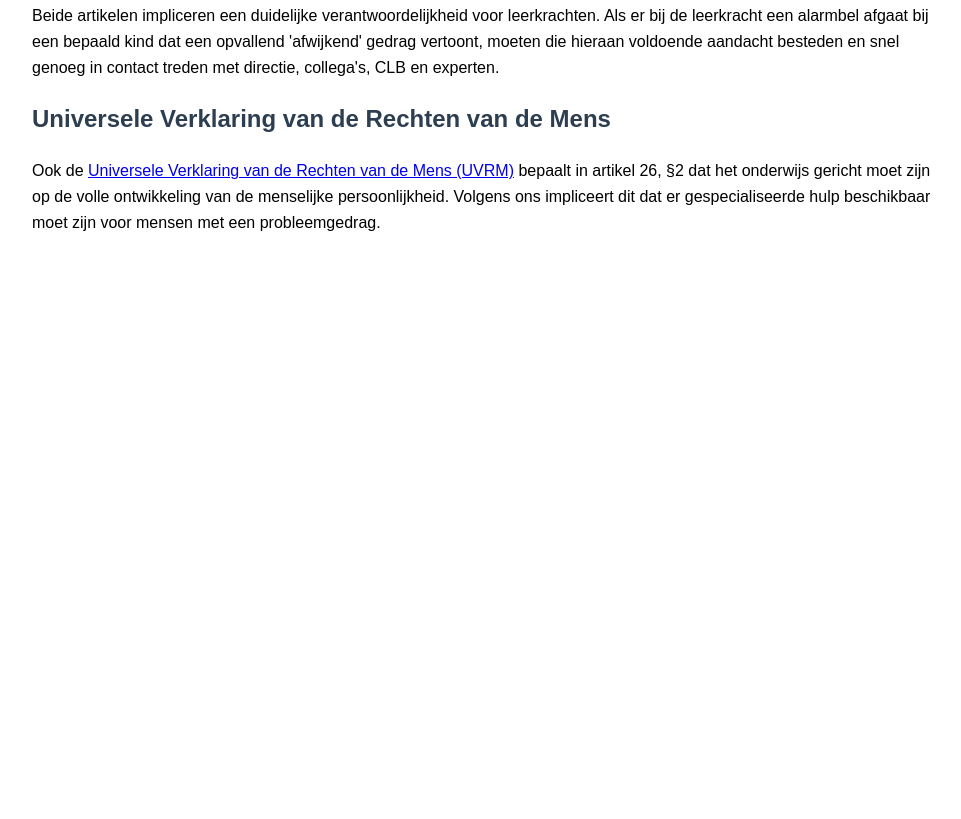
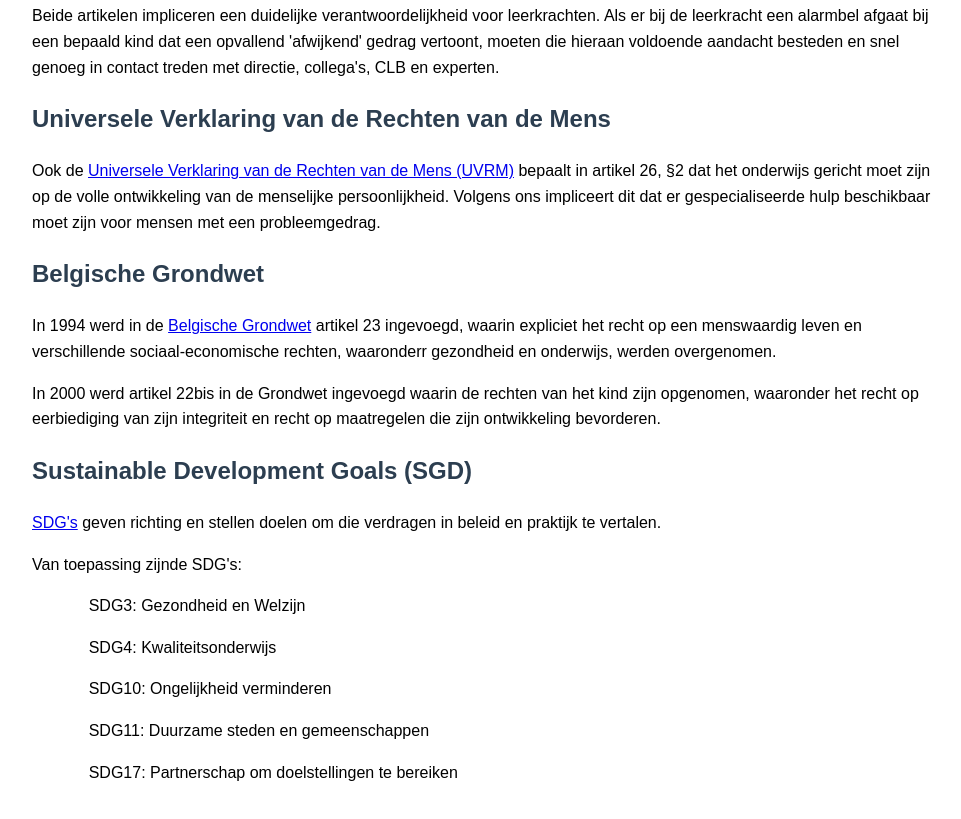
Before and after one commit to AnnDeneut/AnnDeneut.github.io, a plain HTML site: page kinderrechten.html in a window 1280 px wide. Shown: the part 873-1692 px from the top of the page, without its empty margins (148-1109 px from the left). Before the commit the page ends 1164 px from the top, so only its background shows below. Drawn offline with Linux system fonts and the light colour scheme.

Commit message:
Update kinderrechten.html

```diff
--- a/kinderrechten.html
+++ b/kinderrechten.html
@@ -32,6 +32,17 @@
 <p>Beide artikelen impliceren een duidelijke verantwoordelijkheid voor leerkrachten. Als er bij de leerkracht een alarmbel afgaat bij een bepaald kind dat een opvallend 'afwijkend' gedrag vertoont, moeten die hieraan voldoende aandacht besteden en snel genoeg in contact treden met directie, collega's, CLB en experten.</p>
 <h2>Universele Verklaring van de Rechten van de Mens</h2>
 <p>Ook de <a href="https://unric.org/nl/universele-verklaring-van-de-rechten-van-de-mens/" target="_blank">Universele Verklaring van de Rechten van de Mens (UVRM)</a> bepaalt in artikel 26, §2 dat het onderwijs gericht moet zijn op de volle ontwikkeling van de menselijke persoonlijkheid. Volgens ons impliceert dit dat er gespecialiseerde hulp beschikbaar moet zijn voor mensen met een probleemgedrag.</p>
+<h2>Belgische Grondwet</h2>
+<p>In 1994 werd in de <a href=https://www.senate.be/doc/const_nl.html target="_blank">Belgische Grondwet</a> artikel 23 ingevoegd, waarin expliciet het recht op een menswaardig leven en verschillende sociaal-economische rechten, waaronderr gezondheid en onderwijs, werden overgenomen.</p>
+<p>In 2000 werd artikel 22bis in de Grondwet ingevoegd waarin de rechten van het kind zijn opgenomen, waaronder het recht op eerbiediging van zijn integriteit en recht op maatregelen die zijn ontwikkeling bevorderen.</p>
+<h2>Sustainable Development Goals (SGD)</h2>
+<p><a href=https://www.un.org/sustainabledevelopment/ target="_blank">SDG's</a> geven richting en stellen doelen om die verdragen in beleid en praktijk te vertalen.</p>
+<p>Van toepassing zijnde SDG's:</p>
+<p Style="margin-left:1.5cm;">SDG3: Gezondheid en Welzijn</p>
+<p Style="margin-left:1.5cm;">SDG4: Kwaliteitsonderwijs</p>
+<p Style="margin-left:1.5cm;">SDG10: Ongelijkheid verminderen</p>
+<p Style="margin-left:1.5cm;">SDG11: Duurzame steden en gemeenschappen</p>
+<p Style="margin-left:1.5cm;">SDG17: Partnerschap om doelstellingen te bereiken</p>
 
 </main>
 </body>
```
